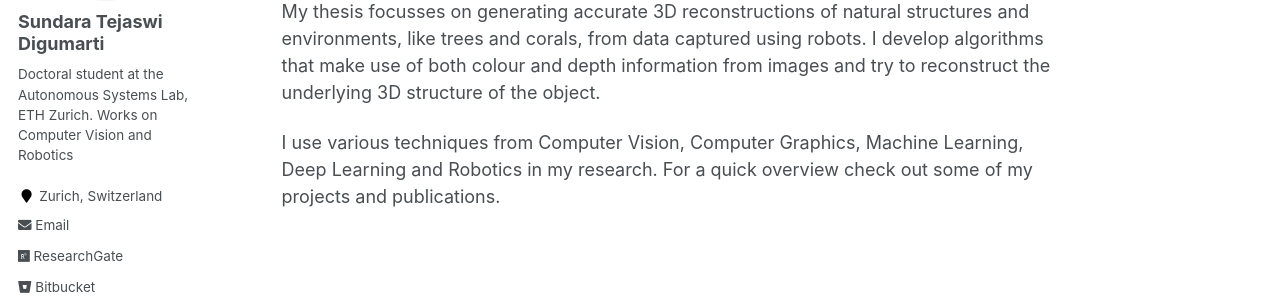
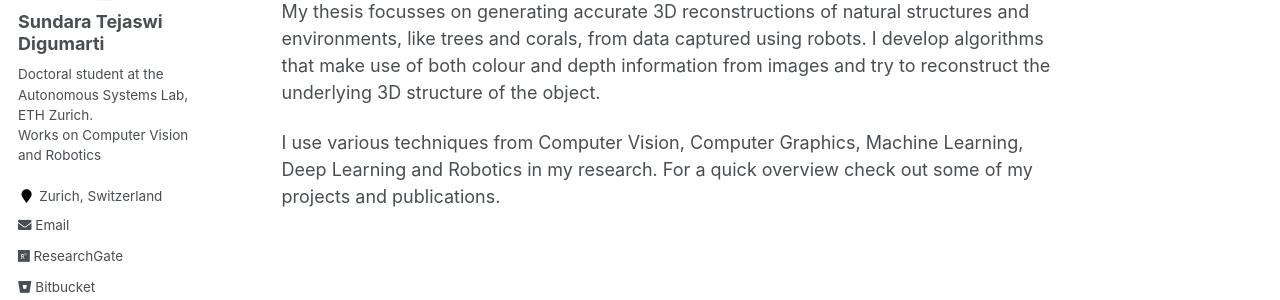
Before and after one commit to tejaswid/tejaswid.github.io, a Jekyll site: the page built from _pages/about.md, in a window 1280 px wide. Shown: the part 294-594 px from the top of the page. Built offline with Jekyll 4.4.1, drawn with Linux system fonts in a browser that asks for light colours; some web fonts are replaced.

Commit message:
experimenting with markdown

```diff
--- a/_config.yml
+++ b/_config.yml
@@ -82,7 +82,7 @@ analytics:
 author:
   name             : "Sundara Tejaswi Digumarti"
   avatar           : "tejaswi_small.png"
-  bio              : "Doctoral student at the Autonomous Systems Lab, ETH Zurich.  Works on Computer Vision and Robotics"
+  bio              : "Doctoral student at the Autonomous Systems Lab, ETH Zurich. <br/> Works on Computer Vision and Robotics"
   location         : "Zurich, Switzerland"
   employer         :
   googlescholar    : "https://scholar.google.ch/citations?user=_uO9ckAAAAAJ&hl=en"
```
